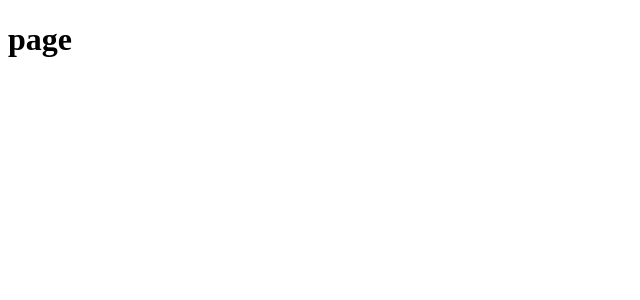
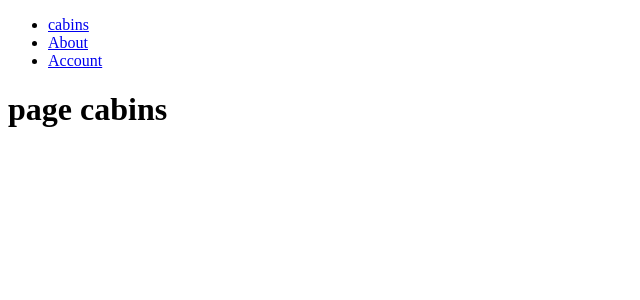
Before and after one commit to irabruce10/the-wild-oasis-web, a Next.js app: page /cabins in a window 1280 px wide. Shown: the top 300 px of the page, without its empty margins (0-640 px from the left). Built offline with nearby package versions, Linux system fonts and the light colour scheme.

Commit message:
navigation between pages

```diff
--- a/app/cabins/page.js
+++ b/app/cabins/page.js
@@ -1,5 +1,10 @@
-import React from "react";
+import Navigation from "../component/navigation";
 
 export default function page() {
-  return <h1>page</h1>;
+  return (
+    <div>
+      <Navigation />
+      <h1>page cabins</h1>
+    </div>
+  );
 }
--- /dev/null
+++ b/app/component/navigation.js
@@ -0,0 +1,20 @@
+import Link from "next/link";
+import React from "react";
+
+export default function Navigation() {
+  return (
+    <nav>
+      <ul>
+        <li>
+          <Link href="/cabins">cabins</Link>
+        </li>
+        <li>
+          <Link href="/about">About</Link>
+        </li>
+        <li>
+          <Link href="/account">Account</Link>
+        </li>
+      </ul>
+    </nav>
+  );
+}
```
Also changed, not shown: app/about/page.js (+6 -3 lines), app/page.js (+7 -2 lines).
